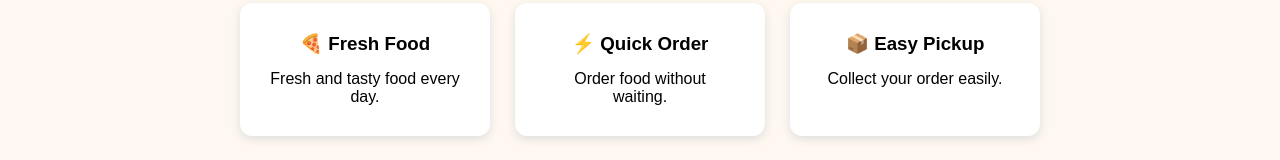
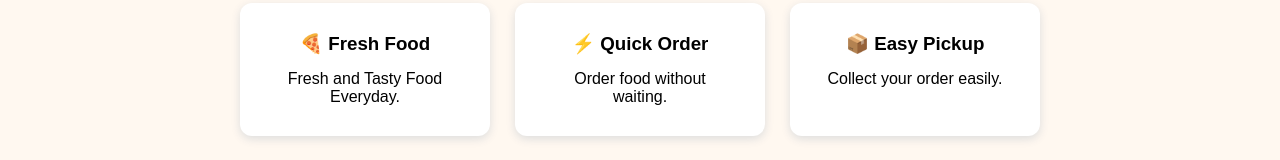
Before and after one commit to Tejaswini995/smart-canteen, a plain HTML site: page index.html in a window 1280 px wide. Shown: the part 528-688 px from the top of the page. Drawn offline with Linux system fonts and the light colour scheme; files that its build step writes are made by us from their sources; files whose address does not match are found by name.

```diff
--- a/index.html
+++ b/index.html
@@ -33,7 +33,7 @@
         <div class="cards">
             <div class="card">
                 <h3>🍕 Fresh Food</h3>
-                <p>Fresh and tasty food every day.</p>
+                <p>Fresh and Tasty Food Everyday.</p>
             </div>
 
             <div class="card">
```
